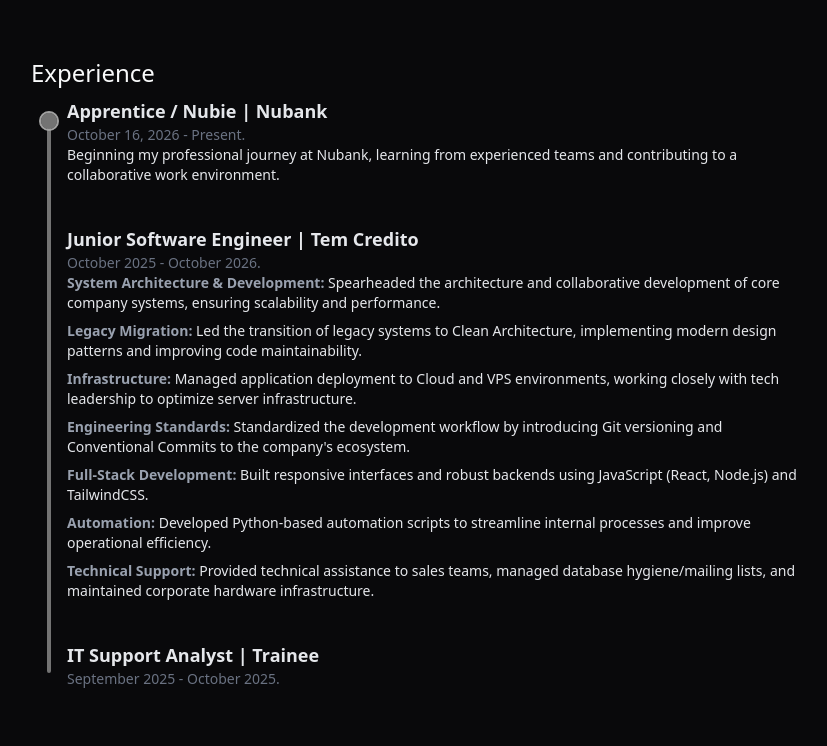
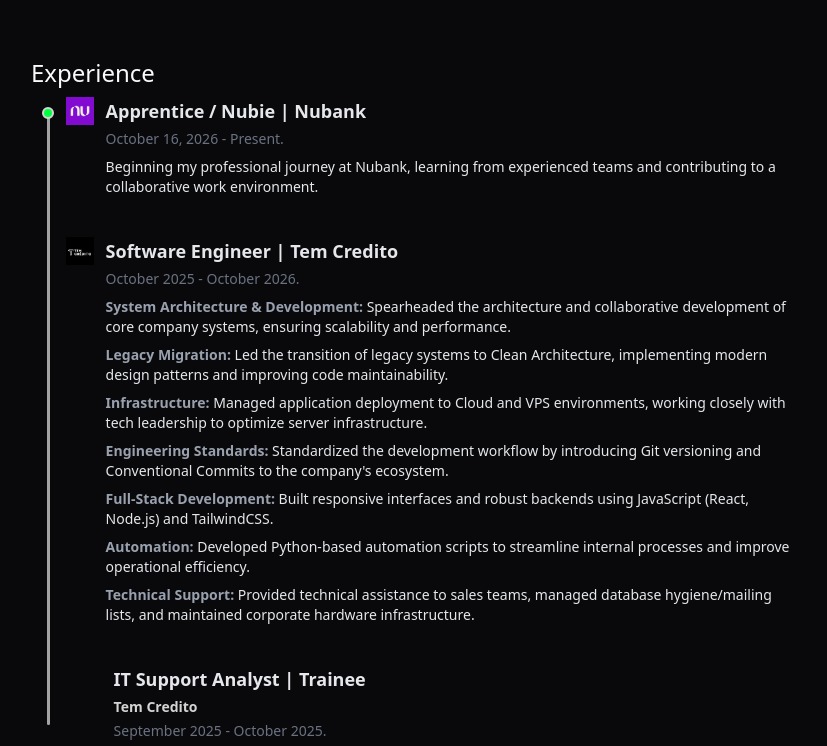
Before and after one commit to orodrigojose/portfolio, an Astro site: page / in a window 1280 px wide. Shown: the part 803-1549 px from the top of the page, without its empty margins (225-1052 px from the left). Built offline with nearby package versions, Linux system fonts and the light colour scheme; Astro itself is replaced by a stand-in of ours; some icons are missing.

Commit message:
feat: add experience reveal tracker

```diff
--- a/src/components/sections/ExperienceSection.astro
+++ b/src/components/sections/ExperienceSection.astro
@@ -8,19 +8,15 @@ import { Icon } from "astro-icon/components";
     <Icon name="mdi:work-outline" />
   </div>
   <div class="flex mt-2">
-    <div class="w-1 bg-neutral-500 m-4 flex flex-col items-center rounded-4xl">
-      <div
-        class="z-10 absolute w-4 h-4 bg-neutral-500 rounded-4xl outline-2 outline-neutral-400"
-      >
-      </div>
-      <div
-        class="z-0 relative w-4 h-4 outline-2 outline-neutral-400 animate-ping rounded-4xl opacity-30"
-      >
-      </div>
+    <div class="experience-tracker m-4 self-stretch">
+      <div class="experience-progress"></div>
+      <div class="experience-marker" aria-hidden="true"></div>
     </div>
     <div class="flex flex-col gap-10 text-sm text-gray-200">
-      <div>
-        <div class="flex flex-col">
+      <div class="experience-reveal reveal flex gap-3" style="--experience-delay: 0ms">
+        <img src="/companies/nubank.png" alt="Nubank logo" class="experience-logo" />
+        <div class="flex flex-col gap-2">
+        <div class="flex flex-col gap-1">
           <span class="font-bold text-lg"
             >Apprentice / Nubie | <strong>Nubank</strong></span
           >
@@ -33,11 +29,14 @@ import { Icon } from "astro-icon/components";
             environment.</span
           >
         </div>
+        </div>
       </div>
-      <div>
-        <div class="flex flex-col">
+      <div class="experience-reveal reveal flex gap-3" style="--experience-delay: 100ms">
+        <img src="/companies/tem_credito.jpeg" alt="Tem Credito logo" class="experience-logo" />
+        <div class="flex flex-col gap-2">
+        <div class="flex flex-col gap-1">
           <span class="font-bold text-lg">
-            Junior Software Engineer | <strong>Tem Credito</strong>
+            Software Engineer | <strong>Tem Credito</strong>
           </span>
           <span class="text-gray-500">October 2025 - October 2026.</span>
         </div>
@@ -85,13 +84,113 @@ import { Icon } from "astro-icon/components";
             maintained corporate hardware infrastructure.</span
           >
         </div>
+        </div>
       </div>
-      <div>
-        <div class="flex flex-col">
-          <span class="font-bold text-lg"> IT Support Analyst | Trainee</span>
+      <div class="experience-reveal reveal ml-8 flex gap-3 sm:ml-12" style="--experience-delay: 200ms">
+        <div class="flex flex-col gap-1">
+          <span class="font-bold text-lg">IT Support Analyst | Trainee</span>
+          <strong class="text-neutral-300">Tem Credito</strong>
           <span class="text-gray-500">September 2025 - October 2025.</span>
         </div>
       </div>
     </div>
   </div>
 </section>
+
+<style>
+  .experience-logo {
+    width: 1.75rem;
+    height: 1.75rem;
+    object-fit: cover;
+    flex-shrink: 0;
+  }
+
+  .experience-tracker {
+    position: relative;
+    width: 4px;
+    min-height: 100%;
+    overflow: visible;
+    border-radius: 999px;
+    background: rgba(115, 115, 115, 0.35);
+  }
+
+  .experience-progress {
+    position: absolute;
+    right: 0;
+    bottom: 0;
+    left: 0;
+    height: calc(100% - var(--experience-progress, 100%));
+    border-radius: inherit;
+    background: rgb(163, 163, 163);
+    transition: height 700ms cubic-bezier(0.16, 1, 0.3, 1);
+  }
+
+  .experience-marker {
+    position: absolute;
+    top: var(--experience-progress, 0%);
+    left: 50%;
+    width: 0.75rem;
+    height: 0.75rem;
+    border: 2px solid rgb(212, 212, 212);
+    background: rgb(115, 115, 115);
+    border-radius: 999px;
+    transform: translate(-50%, -50%);
+    transition: top 700ms cubic-bezier(0.16, 1, 0.3, 1), background-color 300ms ease;
+  }
+
+  .experience-marker.is-moving {
+    background: var(--hacking-green);
+  }
+
+  .experience-reveal {
+    transition-delay: var(--experience-delay);
+  }
+
+  @media (max-width: 640px) {
+    .experience-logo {
+      width: 1.5rem;
+      height: 1.5rem;
+    }
+  }
+
+  @media (prefers-reduced-motion: reduce) {
+    .experience-progress,
+    .experience-marker {
+      transition: none;
+    }
+  }
+</style>
+
+<script>
+  const initExperienceTracker = () => {
+    const entries = Array.from(document.querySelectorAll<HTMLElement>(".experience-reveal"));
+    const tracker = document.querySelector<HTMLElement>(".experience-tracker");
+    const marker = document.querySelector<HTMLElement>(".experience-marker");
+
+    if (!tracker || !marker || entries.length === 0) return;
+
+    let currentProgress = 100;
+
+    const observer = new IntersectionObserver(
+      (observedEntries) => {
+        observedEntries.forEach((entry) => {
+          if (!entry.isIntersecting) return;
+
+          const index = entries.indexOf(entry.target as HTMLElement);
+          const progress = entries.length === 1 ? 0 : 100 - (index / (entries.length - 1)) * 100;
+
+          if (progress >= currentProgress) return;
+
+          currentProgress = progress;
+          tracker.style.setProperty("--experience-progress", `${progress}%`);
+          marker.classList.add("is-moving");
+        });
+      },
+      { threshold: 0.45 },
+    );
+
+    entries.forEach((entry) => observer.observe(entry));
+  };
+
+  document.addEventListener("astro:page-load", initExperienceTracker);
+</script>
```
Also changed, not shown: public/companies/nubank.png (added), public/companies/tem_credito.jpeg (added), 1 other file.
